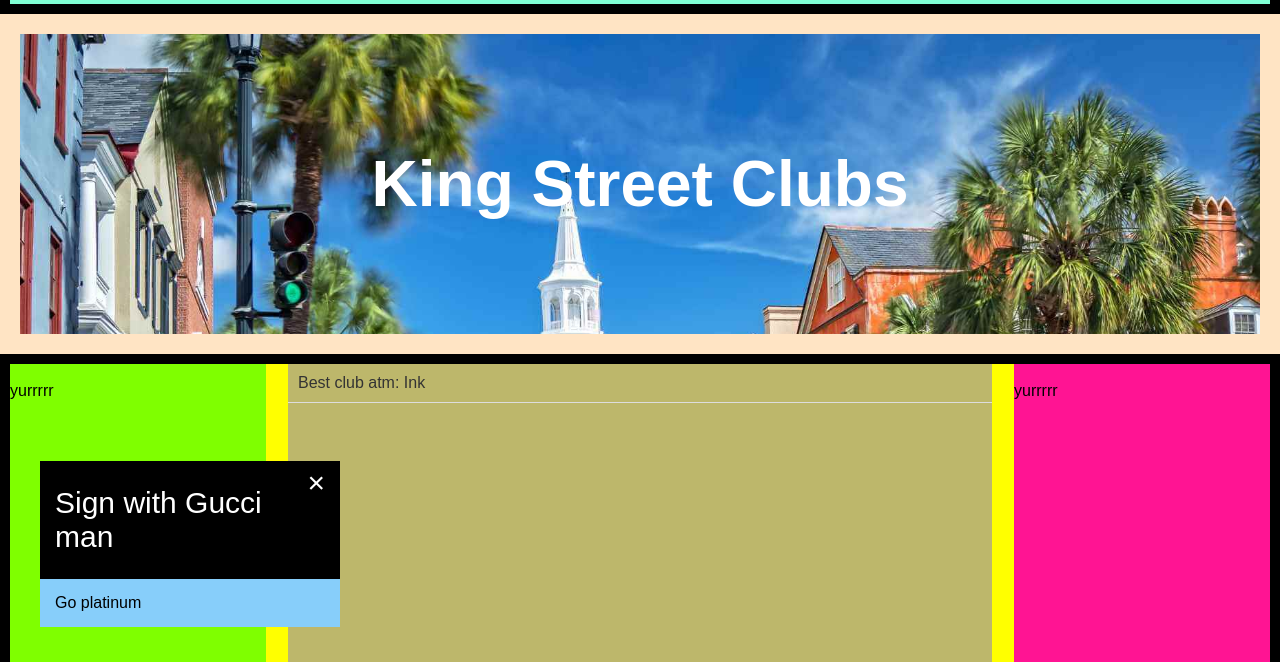
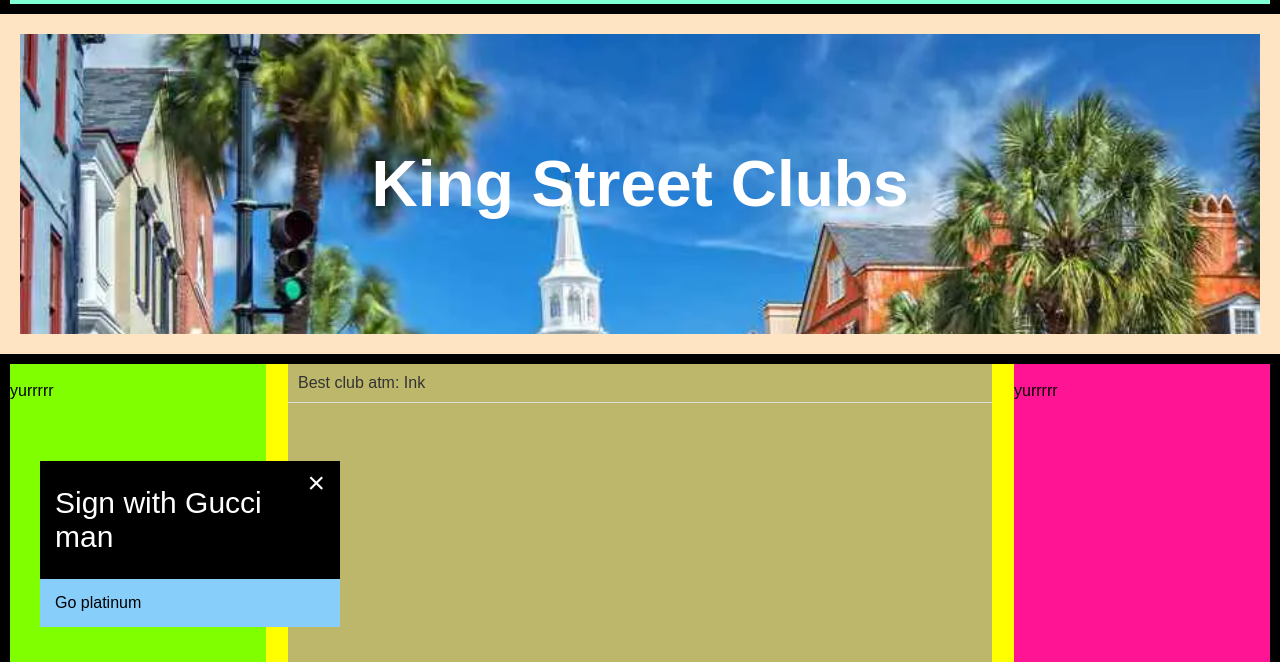
Before and after one commit to LatchyCat/CharlestonLocal, a plain HTML site: page clubs.html in a window 1280 px wide. Shown: the part 138-800 px from the top of the page. Drawn offline with Linux system fonts and the light colour scheme.

Commit message:
new photos resize knowledge

```diff
--- a/clubs.css
+++ b/clubs.css
@@ -143,11 +143,13 @@
 
 /* --@@-- Test */
 .imageTitleContainer {
-    background-image: url("images/king-street-charleston.jpg");
+    background-image: url("images/900xp_500xp_KG_ST.jpeg");
     background-size: cover;
     position: relative;
     height: 300px;
-    width: 1300px;
+    width: 100%;
+    /* border-image-width: 20dvw; */
+
 }
 
 .titleText {
```
Also changed, not shown: images/800xp_400xp_KG_ST.jpeg (added), images/900xp_500xp_KG_ST.jpeg (added).
